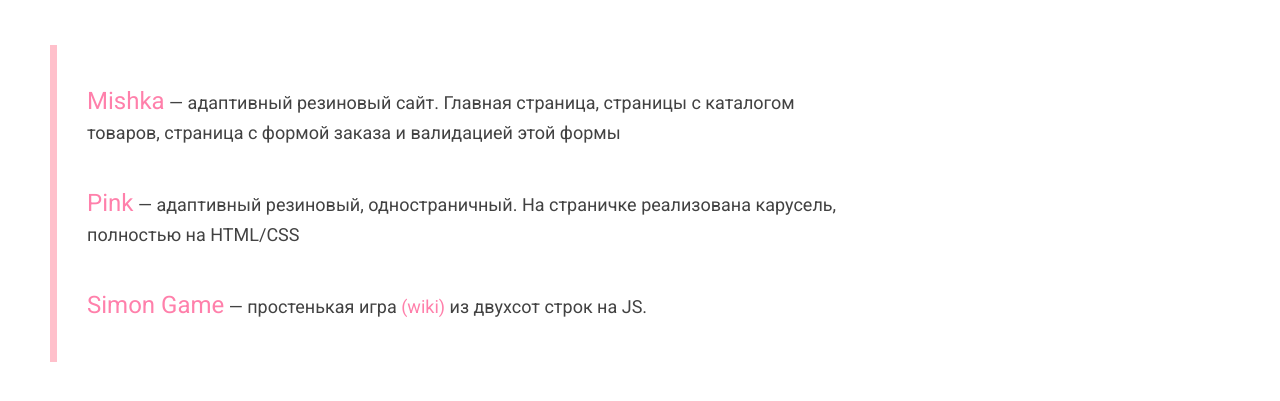
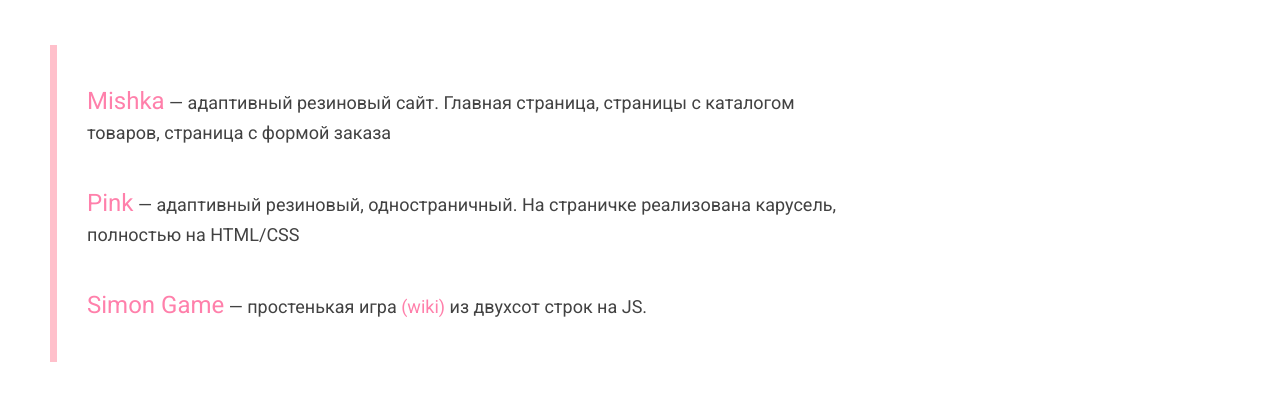
Before and after one commit to suncitygirl/suncitygirl, a plain HTML site: page index.html in a window 1280 px wide. Shown: the part 205-606 px from the top of the page. Drawn offline with Linux system fonts and the light colour scheme.

Commit message:
Change descr

```diff
--- a/index.html
+++ b/index.html
@@ -16,7 +16,7 @@
         <ul>
             <li>
                 <a href="mishka/index.html">Mishka</a>
-                <span>  —  адаптивный резиновый сайт. Главная страница, страницы с каталогом товаров, страница с формой заказа и валидацией этой формы</span>
+                <span>  —  адаптивный резиновый сайт. Главная страница, страницы с каталогом товаров, страница с формой заказа</span>
             </li>
             <li>
                 <a href="pink/index.html">Pink</a>
```
